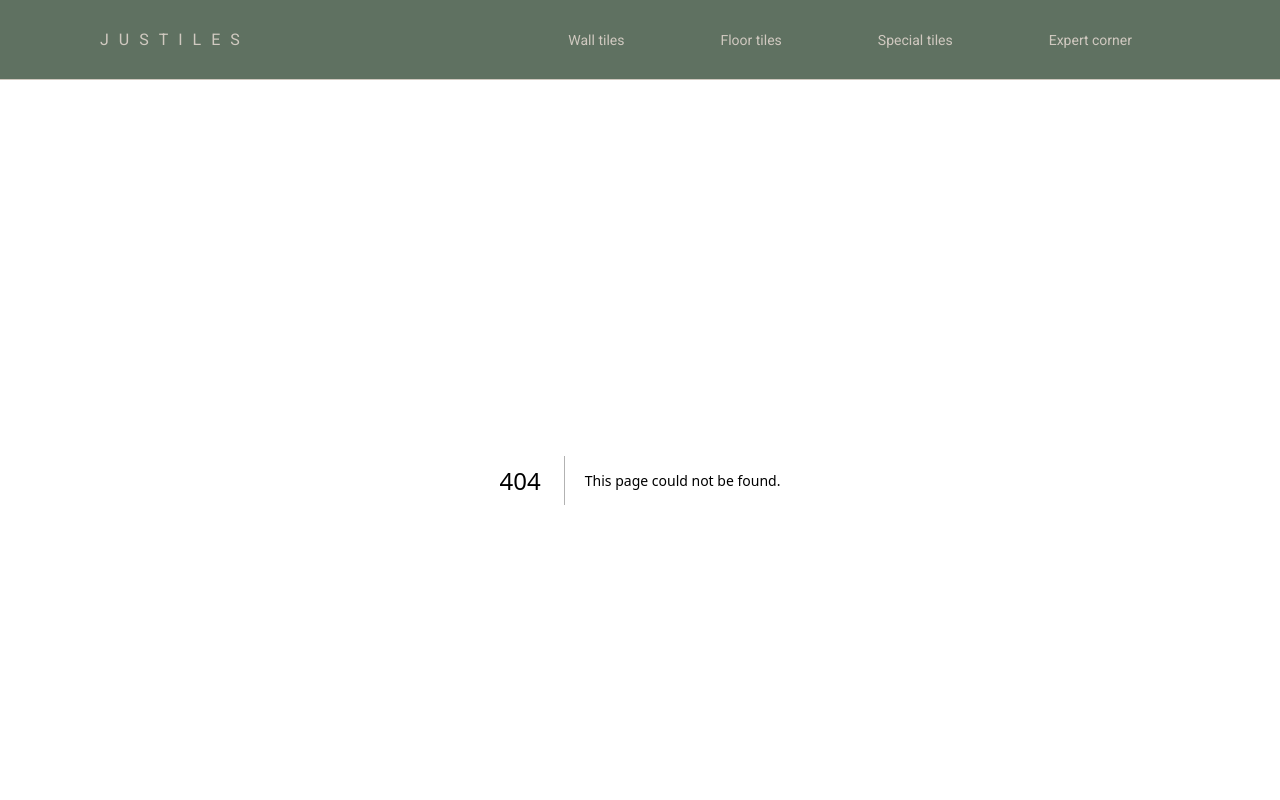
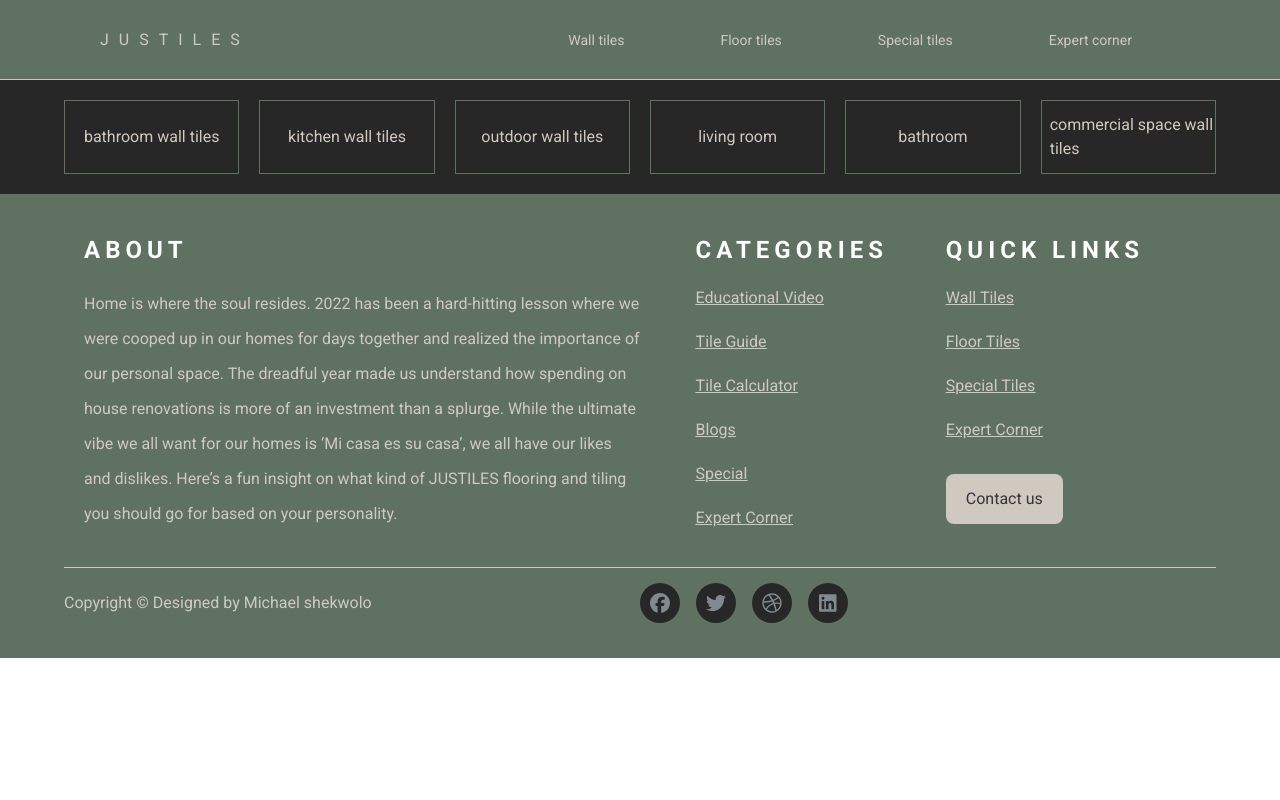
Before and after one commit to heismyke/justiles-main, a Next.js app: page /walltiles/bathroom in a window 1280 px wide. Before the commit this address had no page. Shown: the top 800 px of the page. Built offline with nearby package versions, Linux system fonts and the light colour scheme.

Commit message:
justiles

```diff
--- /dev/null
+++ b/src/app/(routes)/walltiles/(routes)/bathroom-wall-tiles/page.js
@@ -0,0 +1,12 @@
+import Navigation from '@/components/wall-tiles/Navigation'
+import React from 'react'
+
+const BathroomWallTiles = () => {
+  return (
+      <div className='bg-[#272727]'>
+          <Navigation />
+    </div>
+  )
+}
+
+export default BathroomWallTiles
--- /dev/null
+++ b/src/app/(routes)/walltiles/(routes)/bathroom/page.js
@@ -0,0 +1,12 @@
+import Navigation from '@/components/wall-tiles/Navigation'
+import React from 'react'
+
+const Bathroom = () => {
+  return (
+      <div className='bg-[#272727]'>
+          <Navigation />
+    </div>
+  )
+}
+
+export default Bathroom
--- /dev/null
+++ b/src/app/(routes)/walltiles/(routes)/commercial-space-wall-tiles/page.js
@@ -0,0 +1,12 @@
+import Navigation from '@/components/wall-tiles/Navigation'
+import React from 'react'
+
+const CommercialSpaceWallTiles = () => {
+  return (
+      <div className='bg-[#272727]'>
+          <Navigation />
+    </div>
+  )
+}
+
+export default CommercialSpaceWallTiles
--- /dev/null
+++ b/src/app/(routes)/walltiles/(routes)/kitchen-wall-tiles/page.js
@@ -0,0 +1,12 @@
+import Navigation from '@/components/wall-tiles/Navigation'
+import React from 'react'
+
+const KitchenWallTiles = () => {
+  return (
+      <div className='bg-[#272727]'>
+          <Navigation />
+    </div>
+  )
+}
+
+export default KitchenWallTiles
--- /dev/null
+++ b/src/app/(routes)/walltiles/(routes)/livingroom/page.js
@@ -0,0 +1,12 @@
+import Navigation from '@/components/wall-tiles/Navigation'
+import React from 'react'
+
+const LivingRoom = () => {
+  return (
+      <div className='bg-[#272727]'>
+          <Navigation />
+    </div>
+  )
+}
+
+export default LivingRoom
--- /dev/null
+++ b/src/app/(routes)/walltiles/(routes)/outdoor-wall-tiles/page.js
@@ -0,0 +1,12 @@
+import Navigation from '@/components/wall-tiles/Navigation'
+import React from 'react'
+
+const OutdoorWallTiles = () => {
+  return (
+      <div className='bg-[#272727]'>
+          <Navigation />
+    </div>
+  )
+}
+
+export default OutdoorWallTiles
--- a/src/app/(routes)/walltiles/page.js
+++ b/src/app/(routes)/walltiles/page.js
@@ -1,8 +1,12 @@
 import React from 'react'
+import Link from 'next/link'
+import Navigation from '@/components/wall-tiles/Navigation'
 
 const WallTiles = () => {
   return (
-    <div>WallTiles</div>
+    <div className='bg-[#272727]'>
+      <Navigation />
+    </div>
   )
 }
 
--- /dev/null
+++ b/src/components/wall-tiles/Navigation.jsx
@@ -0,0 +1,19 @@
+import React from 'react'
+import Link from 'next/link'
+
+const Navigation = () => {
+  return (
+      <div>
+           <div className='w-[90%] py-5 grid grid-cols-2 md:grid-cols-3 lg:grid-cols-4 xl:grid-cols-6 gap-5 mx-auto'>
+        <Link href="/walltiles/bathroom-wall-tiles" className=' flex items-center border-[#5F7161] border-[0.1px] justify-center py-3 text-[#D0C9C0] hover:bg-[#5F7161]'>bathroom wall tiles</Link>
+        <Link href="/walltiles/kitchen-wall-tiles" className='border-[#5F7161] border-[0.1px] flex items-center justify-center py-3 text-[#D0C9C0] hover:bg-[#5F7161]'>kitchen wall tiles</Link>
+        <Link href="/walltiles/outdoor-wall-tiles" className='border-[#5F7161] border-[0.1px] flex items-center justify-center py-3 text-[#D0C9C0] hover:bg-[#5F7161]'>outdoor wall tiles</Link>
+        <Link href="/walltiles/livingroom" className='border-[#5F7161] border-[0.1px] flex items-center justify-center py-3 text-[#D0C9C0] hover:bg-[#5F7161]'>living room</Link>
+        <Link href="/walltiles/bathroom" className='border-[#5F7161] border-[0.1px] flex items-center justify-center  text-[#D0C9C0] hover:bg-[#5F7161]'>bathroom</Link>
+        <Link href="/walltiles/commercial-space-wall-tiles" className='border-[#5F7161] border-[0.1px] flex items-center justify-center lg:py-3 pl-2 text-[#D0C9C0] hover:bg-[#5F7161]'>commercial space wall tiles</Link>
+      </div>
+    </div>
+  )
+}
+
+export default Navigation
```
